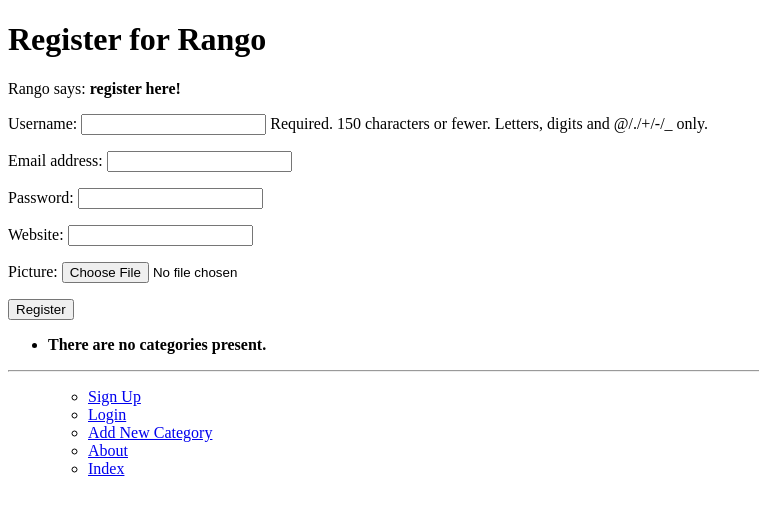
After one commit to paulrtanderson/tango_with_django_project, a Django app: page /rango/register/ in a window 1280 px wide. The commit adds this page. Shown: the top 515 px of the page, without its empty margins (0-759 px from the left). Run offline with Django 3.2, Linux system fonts and the light colour scheme; data that the repository does not hold is empty.

Commit message:
Chapter 9 before exercises

```diff
--- a/rango/admin.py
+++ b/rango/admin.py
@@ -1,5 +1,6 @@
 from django.contrib import admin
 from rango.models import Category, Page
+from rango.models import UserProfile
 
 
 class CategoryAdmin(admin.ModelAdmin):
@@ -11,5 +12,6 @@ admin.site.register(Category,CategoryAdmin)
 class PageAdmin(admin.ModelAdmin):
     list_display = ('title','category','url')
 
+admin.site.register(Page,PageAdmin)
 
-admin.site.register(Page,PageAdmin)
+admin.site.register(UserProfile)
--- a/rango/forms.py
+++ b/rango/forms.py
@@ -1,5 +1,6 @@
 from django import forms
-from rango.models import Page, Category
+from rango.models import Page, Category, UserProfile
+from django.contrib.auth.models import User
 
 class CategoryForm(forms.ModelForm):
     name=forms.CharField(max_length=Category.NAME_MAX_LENGTH,help_text="Please enter the category name.")
@@ -19,3 +20,14 @@ class PageForm(forms.ModelForm):
     class Meta:
         model = Page
         exclude = ('category',)
+
+class UserForm(forms.ModelForm):
+    password = forms.CharField(widget=forms.PasswordInput())
+    class Meta:
+        model = User
+        fields = ('username', 'email', 'password',)
+
+class UserProfileForm(forms.ModelForm):
+    class Meta:
+        model = UserProfile
+        fields = ('website', 'picture',)
--- a/rango/models.py
+++ b/rango/models.py
@@ -1,5 +1,6 @@
 from django.db import models
 from django.template.defaultfilters import slugify
+from django.contrib.auth.models import User
 
 # Create your models here.
 class Category(models.Model):
@@ -28,3 +29,10 @@ class Page(models.Model):
 
     def __str__(self):
         return self.title
+
+class UserProfile(models.Model):
+    user = models.OneToOneField(User, on_delete=models.CASCADE)
+    website = models.URLField(blank=True)
+    picture = models.ImageField(upload_to='profile_images', blank=True)
+    def __str__(self):
+        return self.user.username
--- a/rango/urls.py
+++ b/rango/urls.py
@@ -9,4 +9,7 @@ urlpatterns = [
     path('category/<slug:category_name_slug>/', views.show_category, name='show_category'),
     path('add_category/', views.add_category, name='add_category'),
     path('category/<slug:category_name_slug>/add_page/', views.add_page, name='add_page'),
+	path('register/', views.register, name='register'),
+	path('login/', views.user_login, name='login'),
+	path('restricted/', views.restricted, name='restricted'),
 ]
--- a/rango/views.py
+++ b/rango/views.py
@@ -1,9 +1,12 @@
 from django.shortcuts import render
 from django.http import HttpResponse
 from rango.models import Category, Page
-from rango.forms import CategoryForm, PageForm
+from rango.forms import CategoryForm, PageForm, UserForm, UserProfileForm
 from django.shortcuts import redirect
 from django.urls import reverse
+from django.contrib.auth import authenticate, login, logout
+from django.contrib.auth.decorators import login_required
+
 
 def index(request):
     category_list = Category.objects.order_by('-likes')[:5]
@@ -76,3 +79,56 @@ def add_page(request, category_name_slug):
 
     context_dict = {'form': form, 'category': category}
     return render(request, 'rango/add_page.html', context=context_dict)
+
+def register(request):
+    registered = False
+    if request.method == 'POST':
+        user_form = UserForm(request.POST)
+        profile_form = UserProfileForm(request.POST)
+
+        if user_form.is_valid() and profile_form.is_valid():
+            user = user_form.save()
+
+            user.set_password(user.password)
+            user.save()
+            profile = profile_form.save(commit=False)
+            profile.user = user
+            if 'picture' in request.FILES:
+                profile.picture = request.FILES['picture']
+
+            profile.save()
+            registered = True
+        else:
+            print(user_form.errors, profile_form.errors)
+    else:
+        user_form = UserForm()
+        profile_form = UserProfileForm()
+
+    return render(request,'rango/register.html',context = {'user_form': user_form,'profile_form': profile_form,'registered': registered})
+
+def user_login(request):
+
+    if request.method == 'POST':
+        username = request.POST.get('username')
+        password = request.POST.get('password')
+        user = authenticate(username=username, password=password)
+        if user:
+            if user.is_active:
+                login(request, user)
+                return redirect(reverse('rango:index'))
+            else:
+                return HttpResponse("Your Rango account is disabled.")
+        else:
+            print(f"Invalid login details: {username}, {password}")
+            return HttpResponse("Invalid login details supplied.")
+    else:
+        return render(request, 'rango/login.html')
+
+@login_required
+def restricted(request):
+    return HttpResponse("Since you're logged in, you can see this text!")
+
+@login_required
+def user_logout(request):
+    logout(request)
+    return redirect(reverse('rango:index'))
--- a/tango_with_django_project/settings.py
+++ b/tango_with_django_project/settings.py
@@ -72,6 +72,8 @@ TEMPLATES = [
     },
 ]
 
+LOGIN_URL = 'rango:login'
+
 WSGI_APPLICATION = 'tango_with_django_project.wsgi.application'
 
 
--- a/templates/rango/base.html
+++ b/templates/rango/base.html
@@ -24,9 +24,21 @@
         <hr />
         <div>
             <ul>
-                <li><a href="{% url 'rango:add_category' %}">Add a New Category</a></li>
-                <li><a href="{% url 'rango:about' %}">About</a></li>
-                <li><a href="{% url 'rango:index' %}">Index</a></li>
+                <ul>
+                    {% if user.is_authenticated %}
+                        <!-- Show these links when the user is logged in -->
+                        <li><a href="{% url 'rango:restricted' %}">Restricted Page</a></li>
+                        <li><a href="{% url 'rango:logout' %}">Logout</a></li>
+                    {% else %}
+                        <!-- Show these links when the user is NOT logged in -->
+                        <li><a href="{% url 'rango:register' %}">Sign Up</a></li>
+                        <li><a href="{% url 'rango:login' %}">Login</a></li>
+                    {% endif %}
+                        <!-- Outside the conditional statements, ALWAYS show -->
+                        <li><a href="{% url 'rango:add_category' %}">Add New Category</a></li>
+                        <li><a href="{% url 'rango:about' %}">About</a></li>
+                        <li><a href="{% url 'rango:index' %}">Index</a></li>
+                    </ul>
             </ul>
         </div>
     </body>
--- /dev/null
+++ b/templates/rango/register.html
@@ -0,0 +1,21 @@
+{% extends 'rango/base.html' %}
+{% load staticfiles %}
+{% block title_block %}
+Register
+{% endblock %}
+{% block body_block %}
+	<h1>Register for Rango</h1>
+	{% if registered %}
+		Rango says: <strong>thank you for registering!</strong>
+		<a href="{% url 'rango:index' %}">Return to the homepage.</a><br />
+	{% else %}
+		Rango says: <strong>register here!</strong><br />
+		<form id="user_form" method="post" action="{% url 'rango:register' %}" enctype="multipart/form-data">
+			{% csrf_token %}
+			{{ user_form.as_p }}
+			{{ profile_form.as_p }}
+
+			<input type="submit" name="submit" value="Register" />
+		</form>
+	{% endif %}
+{% endblock %}
```
Also changed, not shown: templates/rango/index.html (+6 -1 lines), templates/rango/login.html (added, +16 -0 lines), media/profile_images/canvas.png (added), media/profile_images/mrbeast.jpg (added), rango/migrations/0006_userprofile.py (added).
